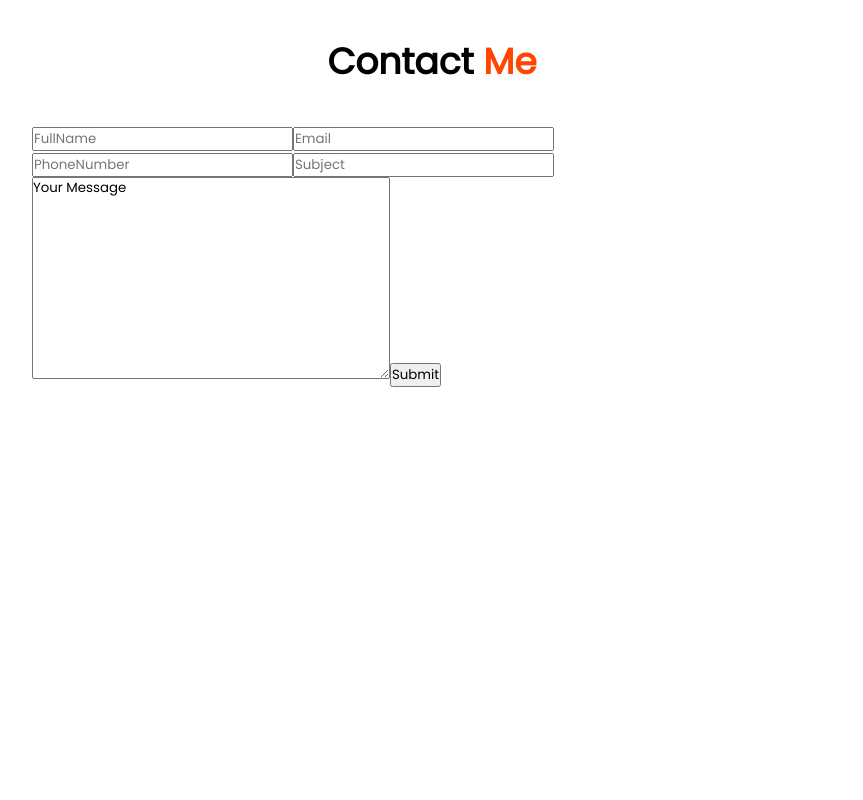
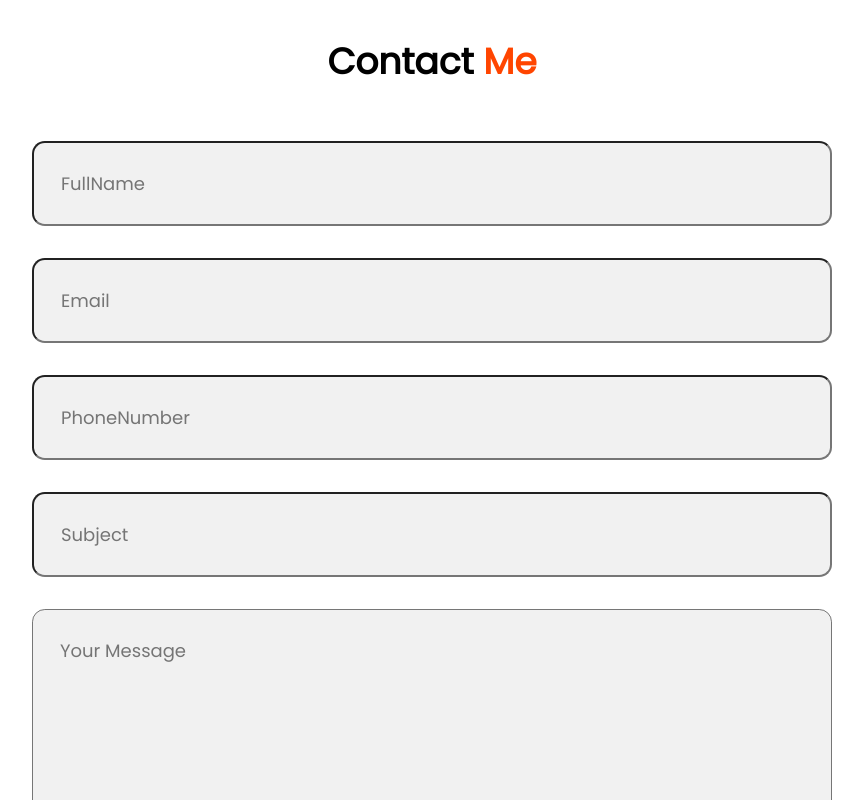
Before and after one commit to alka485/Portfolio_Site, a React (Vite) app: page / in a window 1280 px wide. Shown: the part 1800-2600 px from the top of the page, without its empty margins (208-1071 px from the left). Before the commit the page ends 2203 px from the top, so only its background shows below. Built offline with nearby package versions, Linux system fonts and the light colour scheme.

Commit message:
modifications saved

```diff
--- a/src/component/Contact.jsx
+++ b/src/component/Contact.jsx
@@ -14,7 +14,7 @@ const Contact = () => {
                 <input type="number" placeholder='PhoneNumber' />
                 <input type="text" placeholder='Subject'/>
             </div>
-            <textarea name="" id="" rows='10' cols='30'>Your Message</textarea>
+            <textarea name="" id="" rows='10' cols='30' placeholder='Your Message'></textarea>
             <input type="submit" value='Submit' />
         </form>
     </div>
--- a/src/index.css
+++ b/src/index.css
@@ -190,4 +190,21 @@ span {
 .contact-form form {
     max-width: 50em;
     margin: 1rem auto;
+
 }
+
+.contact-form form .input-box {
+    display: block;
+    justify-content: center;
+}
+.contact-form form .input-box input ,
+.contact-form form textarea{
+    width: 100%;
+    padding: 1.5em;
+    font-size: 18px;
+    color: black;
+    background: rgb(241, 241, 241);
+    border-radius: 0.8rem;
+    margin: 1rem 0;
+    resize: none;
+}
```
